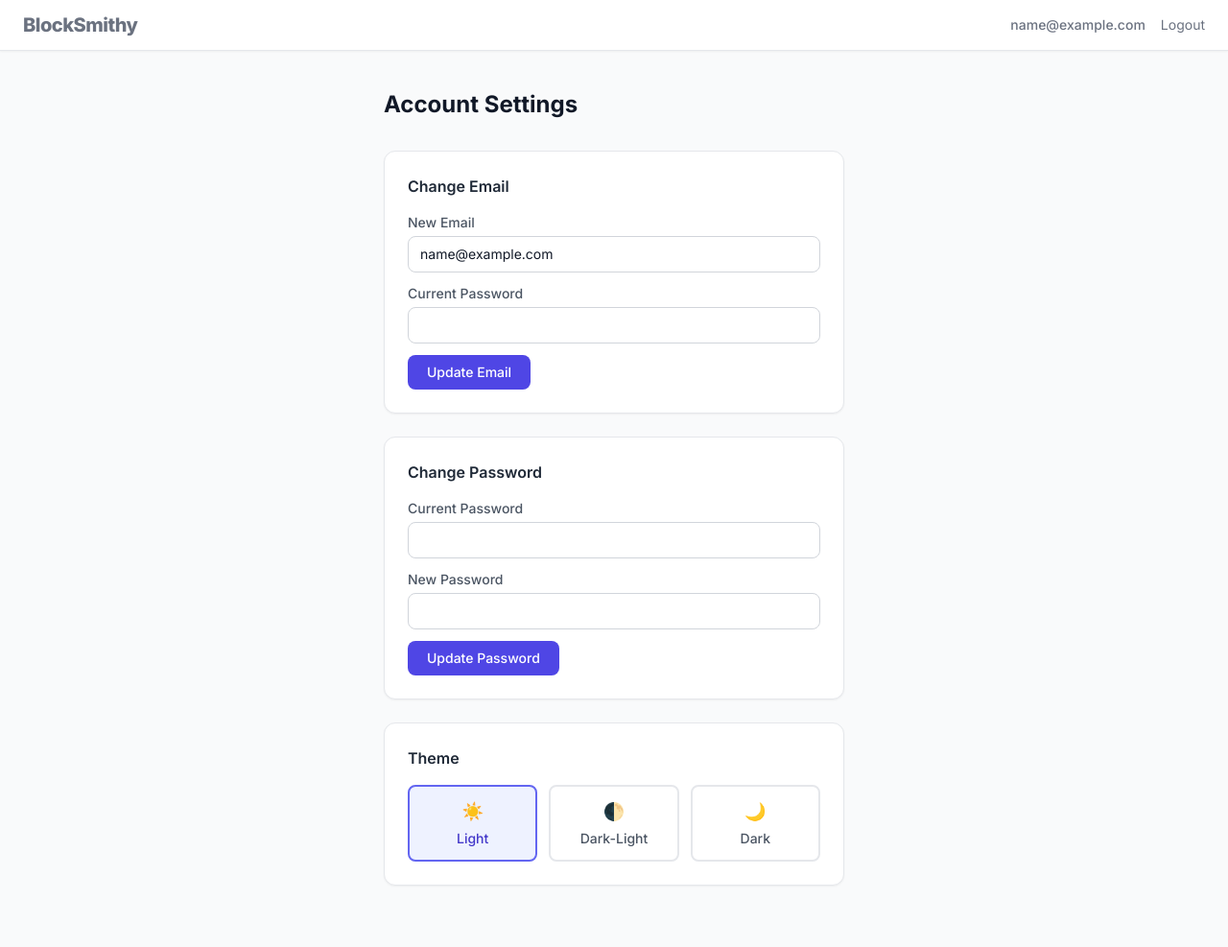
After one commit to mouseroot/BlockSmithy, a Flask app: page /account in a window 1280 px wide. The commit adds this page. Shown: the whole page at 96% size. Run offline with Flask 3, Linux system fonts and the light colour scheme; the visitor is signed in with stand-in values (Sample User, id 1); some libraries are stand-ins or nearby versions.

Commit message:
Add landing page, account page with email/password/theme, 3 themes, DB migration

```diff
--- a/app/models.py
+++ b/app/models.py
@@ -11,6 +11,7 @@ class User(UserMixin, db.Model):
     id = db.Column(db.String(36), primary_key=True, default=lambda: str(uuid.uuid4()))
     email = db.Column(db.String(255), unique=True, nullable=False, index=True)
     password_hash = db.Column(db.String(255), nullable=False)
+    theme = db.Column(db.String(20), default='light')
     created_at = db.Column(db.DateTime, default=lambda: datetime.now(timezone.utc))
 
     snippets = db.relationship('Snippet', backref='user', lazy='dynamic', cascade='all, delete-orphan')
--- a/app/routes.py
+++ b/app/routes.py
@@ -11,7 +11,7 @@ bp = Blueprint('main', __name__)
 def index():
     if current_user.is_authenticated:
         return redirect(url_for('main.workbench'))
-    return redirect(url_for('main.login'))
+    return render_template('landing.html')
 
 
 @bp.route('/login', methods=['GET', 'POST'])
@@ -52,7 +52,7 @@ def signup():
 @login_required
 def logout():
     logout_user()
-    return redirect(url_for('main.login'))
+    return redirect(url_for('main.index'))
 
 
 @bp.route('/workbench')
@@ -61,6 +61,58 @@ def workbench():
     snippets = Snippet.query.filter_by(user_id=current_user.id).order_by(Snippet.position).all()
     canvases = Canvas.query.filter_by(user_id=current_user.id).order_by(Canvas.updated_at.desc()).all()
     return render_template('workbench.html', snippets=snippets, canvases=canvases)
+
+
+@bp.route('/account', methods=['GET'])
+@login_required
+def account():
+    return render_template('account.html')
+
+
+@bp.route('/api/account/email', methods=['POST'])
+@login_required
+def update_email():
+    data = request.get_json()
+    new_email = data.get('email', '').strip().lower()
+    password = data.get('password', '')
+    if not new_email or not password:
+        return jsonify({'error': 'Email and password are required.'}), 400
+    if not current_user.check_password(password):
+        return jsonify({'error': 'Current password is incorrect.'}), 403
+    if User.query.filter(User.id != current_user.id, User.email == new_email).first():
+        return jsonify({'error': 'Email already in use.'}), 409
+    current_user.email = new_email
+    db.session.commit()
+    return jsonify({'ok': True, 'email': current_user.email})
+
+
+@bp.route('/api/account/password', methods=['POST'])
+@login_required
+def update_password():
+    data = request.get_json()
+    current_pw = data.get('current_password', '')
+    new_pw = data.get('new_password', '')
+    if not current_pw or not new_pw:
+        return jsonify({'error': 'All fields are required.'}), 400
+    if not current_user.check_password(current_pw):
+        return jsonify({'error': 'Current password is incorrect.'}), 403
+    if len(new_pw) < 6:
+        return jsonify({'error': 'New password must be at least 6 characters.'}), 400
+    current_user.set_password(new_pw)
+    db.session.commit()
+    return jsonify({'ok': True})
+
+
+@bp.route('/api/account/theme', methods=['POST'])
+@login_required
+def update_theme():
+    data = request.get_json()
+    theme = data.get('theme', 'light')
+    if theme not in ('light', 'dark-light', 'dark'):
+        return jsonify({'error': 'Invalid theme.'}), 400
+    current_user.theme = theme
+    db.session.commit()
+    return jsonify({'ok': True, 'theme': current_user.theme})
 
 
 @bp.route('/api/snippets', methods=['GET'])
--- a/app/static/css/style.css
+++ b/app/static/css/style.css
@@ -1,24 +1,188 @@
+:root {
+  --bg: #f9fafb;
+  --bg-card: #ffffff;
+  --bg-header: #ffffff;
+  --text: #111827;
+  --text-secondary: #6b7280;
+  --border: #e5e7eb;
+  --accent: #6366f1;
+  --accent-bg: #eef2ff;
+}
+
+.theme-dark-light {
+  --bg: #1e1e2e;
+  --bg-card: #2a2a3d;
+  --bg-header: #252538;
+  --text: #e4e4ef;
+  --text-secondary: #9d9db5;
+  --border: #3a3a52;
+  --accent: #818cf8;
+  --accent-bg: #312e81;
+}
+
+.theme-dark {
+  --bg: #0a0a0f;
+  --bg-card: #13131f;
+  --bg-header: #0f0f1a;
+  --text: #e0e0ec;
+  --text-secondary: #8888a0;
+  --border: #1f1f33;
+  --accent: #818cf8;
+  --accent-bg: #1e1b4b;
+}
+
+body {
+  background: var(--bg);
+  color: var(--text);
+  font-family: 'Inter', sans-serif;
+}
+
+header {
+  background: var(--bg-header);
+  border-color: var(--border);
+}
+
+header a, header span {
+  color: var(--text-secondary);
+}
+
+header a:hover {
+  color: var(--accent);
+}
+
 .snippet-card {
   user-select: none;
   -webkit-user-select: none;
+  background: var(--bg-card);
+  border-color: var(--border);
+  color: var(--text);
 }
+
+.snippet-card:hover {
+  border-color: var(--accent);
+}
+
 .snippet-card:active {
   opacity: 0.7;
 }
+
 .block-drag-handle {
   font-size: 1.1rem;
   line-height: 1;
   user-select: none;
   -webkit-user-select: none;
 }
+
 .prompt-block {
   transition: box-shadow 0.15s ease;
+  background: var(--bg-card);
+  border-color: var(--border);
+  color: var(--text);
 }
+
+.prompt-block .bg-gray-50,
+.prompt-block .bg-gray-50,
+.snippet-card .bg-gray-50 {
+  background: color-mix(in srgb, var(--bg) 80%, var(--bg-card));
+}
+
 .sortable-chosen {
   box-shadow: 0 4px 12px rgba(79, 70, 229, 0.2);
-  border-color: #6366f1;
+  border-color: var(--accent);
 }
+
 .sortable-ghost {
   opacity: 0.4;
-  border: 2px dashed #6366f1;
+  border: 2px dashed var(--accent);
 }
+
+.text-gray-500 { color: var(--text-secondary); }
+.text-gray-600 { color: var(--text-secondary); }
+.text-gray-700 { color: var(--text); }
+.text-gray-800 { color: var(--text); }
+.text-gray-900 { color: var(--text); }
+.bg-white { background: var(--bg-card); }
+.bg-gray-50 { background: var(--bg); }
+.border-gray-200 { border-color: var(--border); }
+
+.theme-dark-light .shadow-sm,
+.theme-dark .shadow-sm {
+  box-shadow: 0 1px 3px rgba(0, 0, 0, 0.3);
+}
+
+.theme-dark-light .shadow-md,
+.theme-dark .shadow-md {
+  box-shadow: 0 4px 6px rgba(0, 0, 0, 0.4);
+}
+
+.theme-dark-light input,
+.theme-dark input,
+.theme-dark-light textarea,
+.theme-dark textarea,
+.theme-dark-light select,
+.theme-dark select {
+  background: var(--bg-card);
+  color: var(--text);
+  border-color: var(--border) !important;
+}
+
+.theme-dark-light input:focus,
+.theme-dark input:focus,
+.theme-dark-light textarea:focus,
+.theme-dark textarea:focus,
+.theme-dark-light select:focus,
+.theme-dark select:focus {
+  border-color: var(--accent) !important;
+}
+
+.border-gray-300 { border-color: var(--border); }
+.bg-gray-100 { background: color-mix(in srgb, var(--bg) 50%, var(--bg-card) 50%); }
+
+.theme-dark-light .hover\:bg-gray-100:hover,
+.theme-dark .hover\:bg-gray-100:hover,
+.theme-dark-light .hover\:bg-gray-200:hover,
+.theme-dark .hover\:bg-gray-200:hover,
+.theme-dark-light .hover\:bg-gray-300:hover,
+.theme-dark .hover\:bg-gray-300:hover {
+  background: var(--border);
+}
+
+.theme-dark-light .hover\:bg-red-50:hover,
+.theme-dark .hover\:bg-red-50:hover {
+  background: rgba(239, 68, 68, 0.1);
+}
+
+.theme-dark-light .bg-gray-200,
+.theme-dark .bg-gray-200 {
+  background: var(--border);
+}
+
+.theme-light .hover\:bg-red-50:hover { background: #fef2f2; }
+
+.text-red-600 { color: #dc2626; }
+.text-indigo-600 { color: var(--accent); }
+.text-indigo-500 { color: var(--accent); }
+.bg-indigo-600 { background: var(--accent); }
+.hover\:bg-indigo-700:hover { background: #4338ca; }
+.hover\:text-indigo-800:hover { color: #3730a3; }
+
+.bg-black\/40 { background: rgba(0, 0, 0, 0.4); }
+
+.border-indigo-300 { border-color: var(--accent); }
+.hover\:border-indigo-300:hover { border-color: var(--accent); }
+
+.focus\:ring-indigo-400:focus { --tw-ring-color: var(--accent); }
+
+.bg-indigo-50 {
+  background: color-mix(in srgb, var(--accent) 15%, transparent);
+}
+
+.theme-dark-light .border-indigo-500,
+.theme-dark .border-indigo-500 {
+  border-color: var(--accent);
+}
+
+.theme-dark-light .text-indigo-700,
+.theme-dark .text-indigo-700 {
+  color: var(--accent);
+}
--- /dev/null
+++ b/app/static/js/theme.js
@@ -0,0 +1,6 @@
+(function () {
+  var saved = localStorage.getItem('blocksmithy-theme');
+  if (saved) {
+    document.documentElement.className = 'theme-' + saved;
+  }
+})();
--- /dev/null
+++ b/app/templates/account.html
@@ -0,0 +1,141 @@
+{% extends "base.html" %}
+{% block title %}Account — BlockSmithy{% endblock %}
+{% block content %}
+<div class="max-w-lg mx-auto mt-10 px-4 pb-16">
+  <h1 class="text-2xl font-bold text-gray-900 mb-8">Account Settings</h1>
+
+  <div class="bg-white rounded-xl shadow-sm border border-gray-200 p-6 mb-6">
+    <h2 class="font-semibold text-gray-800 mb-4">Change Email</h2>
+    <form id="email-form" class="space-y-3">
+      <div>
+        <label for="new-email" class="block text-sm font-medium text-gray-600 mb-1">New Email</label>
+        <input type="email" id="new-email" value="{{ current_user.email }}" required
+               class="w-full px-3 py-2 border border-gray-300 rounded-lg focus:ring-2 focus:ring-indigo-400 focus:border-transparent outline-none text-sm">
+      </div>
+      <div>
+        <label for="email-password" class="block text-sm font-medium text-gray-600 mb-1">Current Password</label>
+        <input type="password" id="email-password" required
+               class="w-full px-3 py-2 border border-gray-300 rounded-lg focus:ring-2 focus:ring-indigo-400 focus:border-transparent outline-none text-sm">
+      </div>
+      <p id="email-status" class="text-sm hidden"></p>
+      <button type="submit" class="bg-indigo-600 text-white px-5 py-2 rounded-lg text-sm font-medium hover:bg-indigo-700 transition">
+        Update Email
+      </button>
+    </form>
+  </div>
+
+  <div class="bg-white rounded-xl shadow-sm border border-gray-200 p-6 mb-6">
+    <h2 class="font-semibold text-gray-800 mb-4">Change Password</h2>
+    <form id="password-form" class="space-y-3">
+      <div>
+        <label for="current-password" class="block text-sm font-medium text-gray-600 mb-1">Current Password</label>
+        <input type="password" id="current-password" required
+               class="w-full px-3 py-2 border border-gray-300 rounded-lg focus:ring-2 focus:ring-indigo-400 focus:border-transparent outline-none text-sm">
+      </div>
+      <div>
+        <label for="new-password" class="block text-sm font-medium text-gray-600 mb-1">New Password</label>
+        <input type="password" id="new-password" required minlength="6"
+               class="w-full px-3 py-2 border border-gray-300 rounded-lg focus:ring-2 focus:ring-indigo-400 focus:border-transparent outline-none text-sm">
+      </div>
+      <p id="password-status" class="text-sm hidden"></p>
+      <button type="submit" class="bg-indigo-600 text-white px-5 py-2 rounded-lg text-sm font-medium hover:bg-indigo-700 transition">
+        Update Password
+      </button>
+    </form>
+  </div>
+
+  <div class="bg-white rounded-xl shadow-sm border border-gray-200 p-6">
+    <h2 class="font-semibold text-gray-800 mb-4">Theme</h2>
+    <div class="flex flex-col sm:flex-row gap-3">
+      <button data-theme="light"
+              class="theme-btn flex-1 border-2 rounded-lg px-4 py-3 text-sm font-medium text-center transition
+                     {% if current_user.theme == 'light' %}border-indigo-500 bg-indigo-50 text-indigo-700{% else %}border-gray-200 text-gray-600 hover:border-gray-300{% endif %}">
+        <span class="block text-lg mb-1">☀️</span>
+        Light
+      </button>
+      <button data-theme="dark-light"
+              class="theme-btn flex-1 border-2 rounded-lg px-4 py-3 text-sm font-medium text-center transition
+                     {% if current_user.theme == 'dark-light' %}border-indigo-500 bg-indigo-50 text-indigo-700{% else %}border-gray-200 text-gray-600 hover:border-gray-300{% endif %}">
+        <span class="block text-lg mb-1">🌓</span>
+        Dark-Light
+      </button>
+      <button data-theme="dark"
+              class="theme-btn flex-1 border-2 rounded-lg px-4 py-3 text-sm font-medium text-center transition
+                     {% if current_user.theme == 'dark' %}border-indigo-500 bg-indigo-50 text-indigo-700{% else %}border-gray-200 text-gray-600 hover:border-gray-300{% endif %}">
+        <span class="block text-lg mb-1">🌙</span>
+        Dark
+      </button>
+    </div>
+  </div>
+</div>
+
+<script>
+(function () {
+  const cs = document.getElementById('new-email');
+  const es = document.getElementById('email-status');
+  document.getElementById('email-form').addEventListener('submit', function (e) {
+    e.preventDefault();
+    fetch('/api/account/email', {
+      method: 'POST',
+      headers: { 'Content-Type': 'application/json' },
+      body: JSON.stringify({ email: cs.value, password: document.getElementById('email-password').value })
+    }).then(function (r) { return r.json().then(function (d) { d.status = r.status; return d; }); }).then(function (d) {
+      es.classList.remove('hidden', 'text-green-600', 'text-red-600');
+      if (d.ok) {
+        es.textContent = 'Email updated successfully.';
+        es.classList.add('text-green-600');
+      } else {
+        es.textContent = d.error || 'Something went wrong.';
+        es.classList.add('text-red-600');
+      }
+    });
+  });
+
+  const ps = document.getElementById('password-status');
+  document.getElementById('password-form').addEventListener('submit', function (e) {
+    e.preventDefault();
+    fetch('/api/account/password', {
+      method: 'POST',
+      headers: { 'Content-Type': 'application/json' },
+      body: JSON.stringify({
+        current_password: document.getElementById('current-password').value,
+        new_password: document.getElementById('new-password').value
+      })
+    }).then(function (r) { return r.json().then(function (d) { d.status = r.status; return d; }); }).then(function (d) {
+      ps.classList.remove('hidden', 'text-green-600', 'text-red-600');
+      if (d.ok) {
+        ps.textContent = 'Password updated successfully.';
+        ps.classList.add('text-green-600');
+        document.getElementById('current-password').value = '';
+        document.getElementById('new-password').value = '';
+      } else {
+        ps.textContent = d.error || 'Something went wrong.';
+        ps.classList.add('text-red-600');
+      }
+    });
+  });
+
+  document.querySelectorAll('.theme-btn').forEach(function (btn) {
+    btn.addEventListener('click', function () {
+      var theme = btn.dataset.theme;
+      fetch('/api/account/theme', {
+        method: 'POST',
+        headers: { 'Content-Type': 'application/json' },
+        body: JSON.stringify({ theme: theme })
+      }).then(function (r) { return r.json(); }).then(function (d) {
+        if (d.ok) {
+          document.querySelectorAll('.theme-btn').forEach(function (b) {
+            b.className = b.className.replace(/border-(indigo-500|gray-200) bg-(indigo-50|white) text-(indigo-700|gray-600)/g, '');
+            b.classList.add('border-gray-200', 'text-gray-600', 'hover:border-gray-300');
+          });
+          btn.classList.remove('border-gray-200', 'text-gray-600', 'hover:border-gray-300');
+          btn.classList.add('border-indigo-500', 'bg-indigo-50', 'text-indigo-700');
+          document.documentElement.className = 'theme-' + theme;
+          localStorage.setItem('blocksmithy-theme', theme);
+        }
+      });
+    });
+  });
+})();
+</script>
+{% endblock %}
--- a/app/templates/base.html
+++ b/app/templates/base.html
@@ -1,20 +1,29 @@
 <!DOCTYPE html>
-<html lang="en">
+<html lang="en" class="theme-{{ current_user.theme if current_user.is_authenticated else 'light' }}">
 <head>
   <meta charset="UTF-8">
   <meta name="viewport" content="width=device-width, initial-scale=1.0">
   <title>{% block title %}BlockSmithy{% endblock %}</title>
+  <link rel="preconnect" href="https://fonts.googleapis.com">
+  <link rel="preconnect" href="https://fonts.gstatic.com" crossorigin>
+  <link href="https://fonts.googleapis.com/css2?family=Inter:wght@400;500;600;700;800;900&display=swap" rel="stylesheet">
   <script src="https://cdn.tailwindcss.com"></script>
+  <script>
+    tailwind.config = {
+      darkMode: 'class'
+    }
+  </script>
   <script src="https://cdn.jsdelivr.net/npm/sortablejs@1.15.0/Sortable.min.js"></script>
   <link rel="stylesheet" href="{{ url_for('static', filename='css/style.css') }}">
 </head>
-<body class="bg-gray-50 text-gray-900 min-h-screen flex flex-col">
-  <header class="bg-white border-b border-gray-200 px-6 py-3 flex items-center justify-between shadow-sm">
-    <a href="{{ url_for('main.workbench') }}" class="text-xl font-bold text-indigo-600 tracking-tight">BlockSmithy</a>
+<body class="min-h-screen flex flex-col">
+  <header class="border-b px-6 py-3 flex items-center justify-between shadow-sm">
+    <a href="{{ url_for('main.workbench') if current_user.is_authenticated else url_for('main.index') }}"
+       class="text-xl font-extrabold tracking-tight">BlockSmithy</a>
     <div class="flex items-center gap-4 text-sm">
       {% if current_user.is_authenticated %}
-        <span class="text-gray-500">{{ current_user.email }}</span>
-        <a href="{{ url_for('main.logout') }}" class="text-gray-500 hover:text-red-600 transition">Logout</a>
+        <a href="{{ url_for('main.account') }}" class="font-medium hover:underline">{{ current_user.email }}</a>
+        <a href="{{ url_for('main.logout') }}" class="hover:text-red-600 transition">Logout</a>
       {% endif %}
     </div>
   </header>
@@ -33,5 +42,6 @@
     {% block content %}{% endblock %}
   </main>
   <script src="{{ url_for('static', filename='js/main.js') }}"></script>
+  <script src="{{ url_for('static', filename='js/theme.js') }}"></script>
 </body>
 </html>
```
Also changed, not shown: app/__init__.py (+11 -0 lines), app/templates/landing.html (added, +76 -0 lines), app/templates/login.html (+17 -13 lines).
